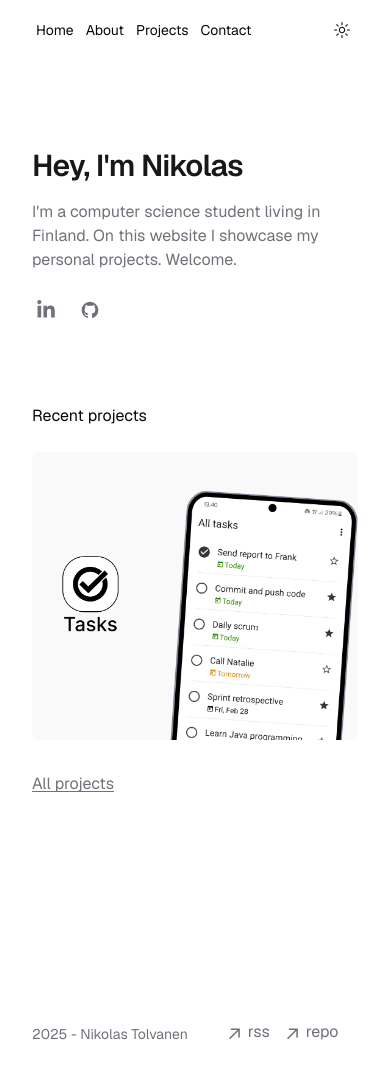
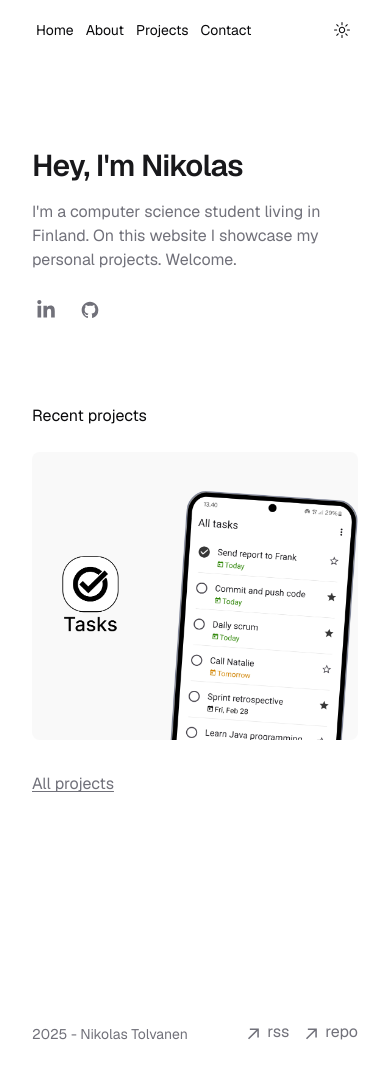
Before and after one commit to nikolastolvanen/nikolas-t.io, a Next.js app: page / in a window 390 px wide. Built offline with nearby package versions, Linux system fonts and the light colour scheme.

Commit message:
Update footer

```diff
--- a/components/footer.tsx
+++ b/components/footer.tsx
@@ -18,9 +18,9 @@ function ArrowIcon() {
 export default function Footer() {
   return (
     <footer className='py-8'>
-      <div className='container flex max-w-[720px] flex-row items-center space-x-10'>
+      <div className='container flex max-w-[720px] flex-row items-center justify-between space-x-10 sm:justify-start'>
         <div>
-          <p className='text-center text-sm leading-5 text-muted-foreground'>
+          <p className='text-sm leading-5 text-muted-foreground'>
             {new Date().getFullYear()} - Nikolas Tolvanen
           </p>
         </div>
```
